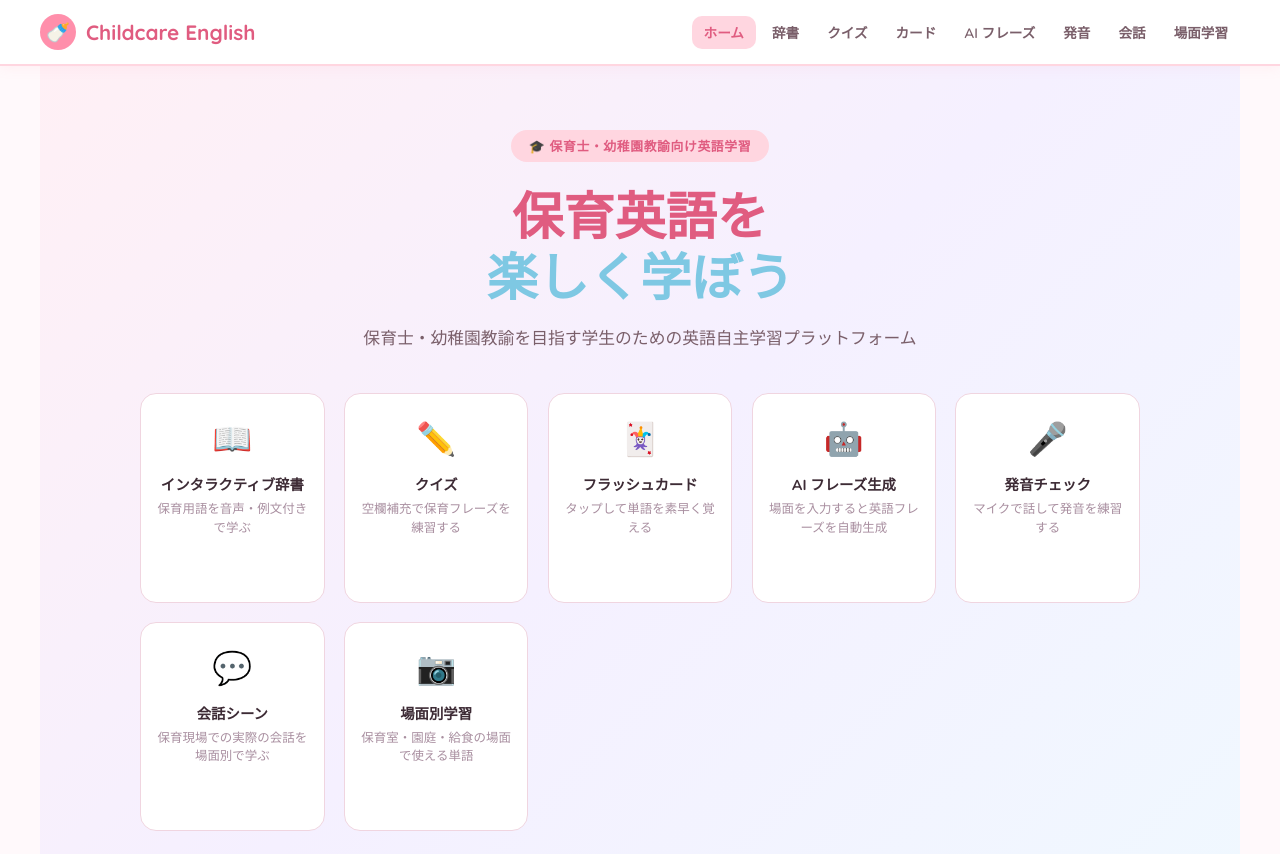
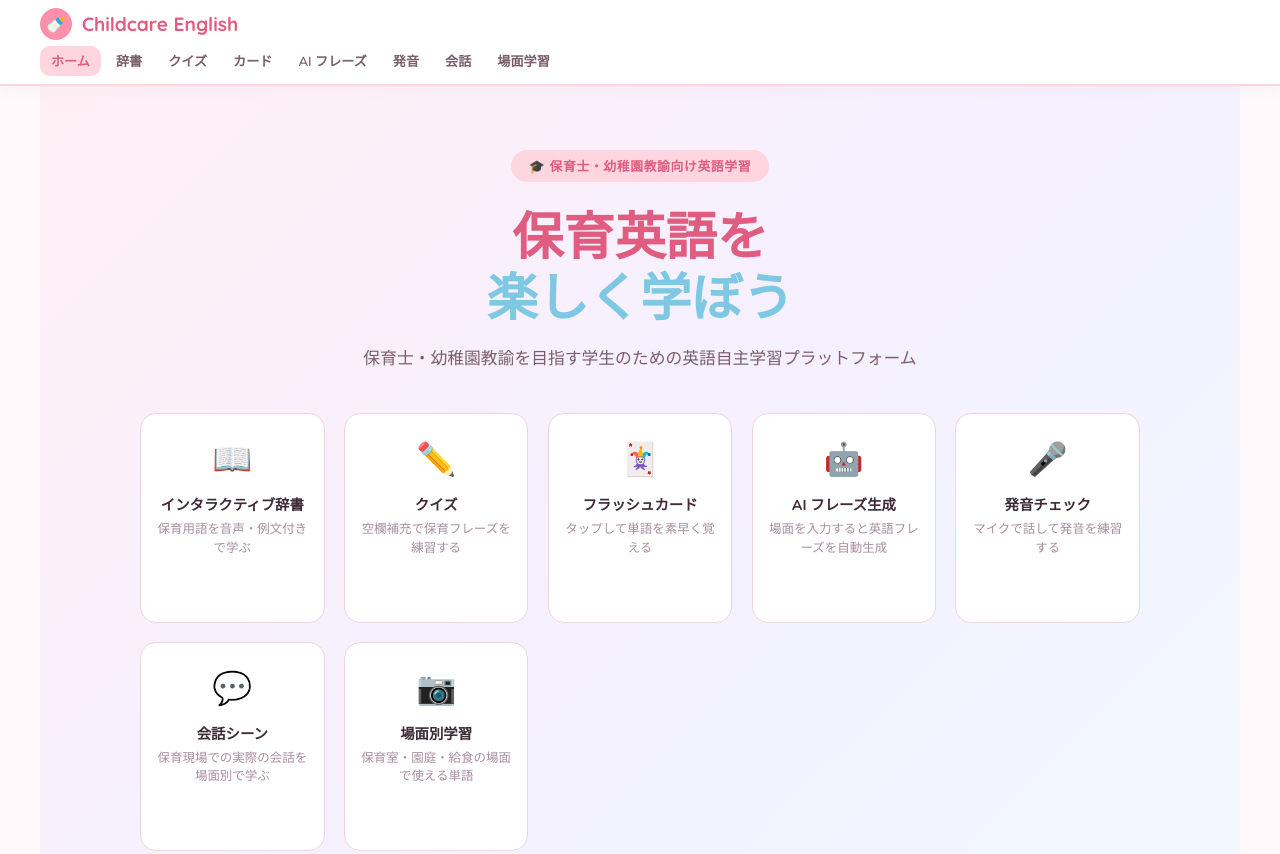
Before and after one commit to snsnai/childcare-english, a plain HTML site: page index.html in a window 1280 px wide. Shown: the top 854 px of the page. Drawn offline with nearby package versions, Linux system fonts and the light colour scheme.

Commit message:
Refactor header styles and adjust logo dimensions

```diff
--- a/index.html
+++ b/index.html
@@ -54,9 +54,11 @@
     max-width: 1200px;
     margin: 0 auto;
     display: flex;
-    align-items: center;
-    justify-content: space-between;
-    height: 64px;
+    flex-direction: column;
+    align-items: flex-start;
+    justify-content: center;
+    padding: 8px 0;
+    gap: 6px;
   }
   .logo {
     display: flex;
@@ -64,35 +66,38 @@
     gap: 10px;
     font-family: 'Quicksand', sans-serif;
     font-weight: 700;
-    font-size: 1.3rem;
+    font-size: 1.2rem;
     color: var(--primary-dark);
     text-decoration: none;
+    flex-shrink: 0;
   }
   .logo-icon {
-    width: 36px;
-    height: 36px;
+    width: 32px;
+    height: 32px;
     background: var(--primary);
     border-radius: 50%;
     display: flex;
     align-items: center;
     justify-content: center;
-    font-size: 1.2rem;
+    font-size: 1rem;
   }
-  nav { display: flex; gap: 4px; }
+  nav { display: flex; gap: 4px; flex-wrap: wrap; }
   nav a {
-    padding: 6px 12px;
+    padding: 5px 11px;
     border-radius: var(--radius-sm);
     text-decoration: none;
-    font-size: 0.85rem;
+    font-size: 0.82rem;
     font-weight: 600;
     color: var(--text2);
     transition: all 0.2s;
     cursor: pointer;
+    white-space: nowrap;
   }
   nav a:hover, nav a.active {
     background: var(--primary-light);
     color: var(--primary-dark);
   }
+  header { padding: 0 2rem; }
 
   /* ===== SECTIONS ===== */
   .section { display: none; padding: 2rem; max-width: 1200px; margin: 0 auto; }
```
